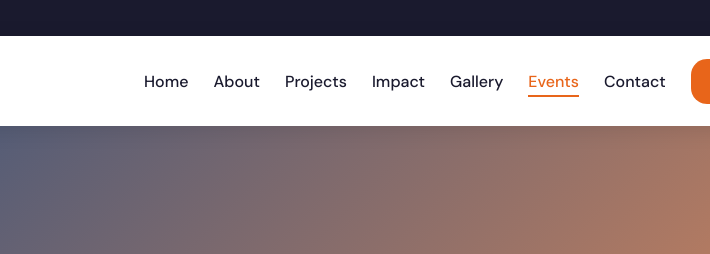
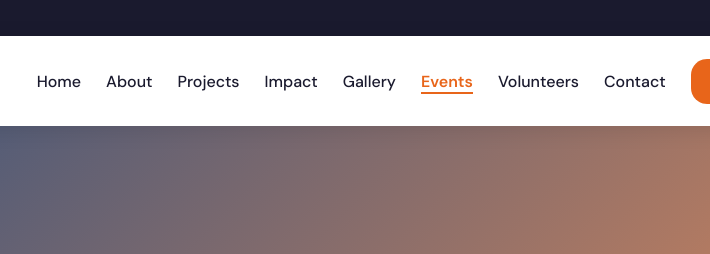
Before and after one commit to sanchitsingh28717-sudo/inamigos-foundation-website, a plain HTML site: page events.html in a window 1280 px wide. Shown: the top 254 px of the page, 291-1001 px from the left. Drawn offline with nearby package versions, Linux system fonts and the light colour scheme.

Commit message:
Add Volunteers link to navbar

```diff
--- a/events.html
+++ b/events.html
@@ -48,7 +48,8 @@
                     <li><a href="projects.html" class="nav-link">Projects</a></li>
                     <li><a href="index.html#impact" class="nav-link">Impact</a></li>
                     <li><a href="gallery.html" class="nav-link">Gallery</a></li>
-                    <li><a href="events.html" class="nav-link active">Events</a></li>
+                    <li><a href="events.html" class="nav-link nav-active">Events</a></li>
+                    <li><a href="index.html#volunteers" class="nav-link">Volunteers</a></li>
                     <li><a href="index.html#contact" class="nav-link">Contact</a></li>
                     <li><a href="https://rzp.io/l/kWQ87HP" target="_blank" class="btn-donate">Donate Now</a></li>
                     <li>
```
Also changed, not shown: gallery.html (+1 -0 lines), index.html (+1 -0 lines), projects.html (+2 -1 lines).
